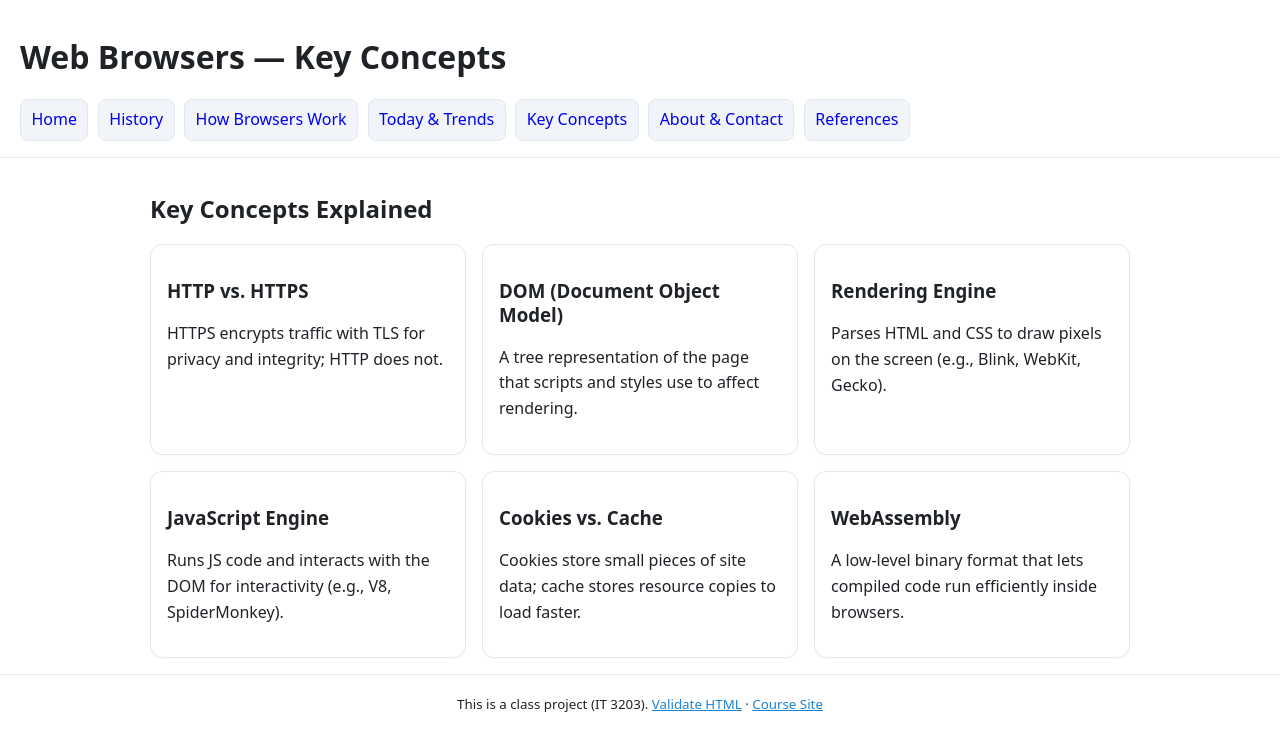
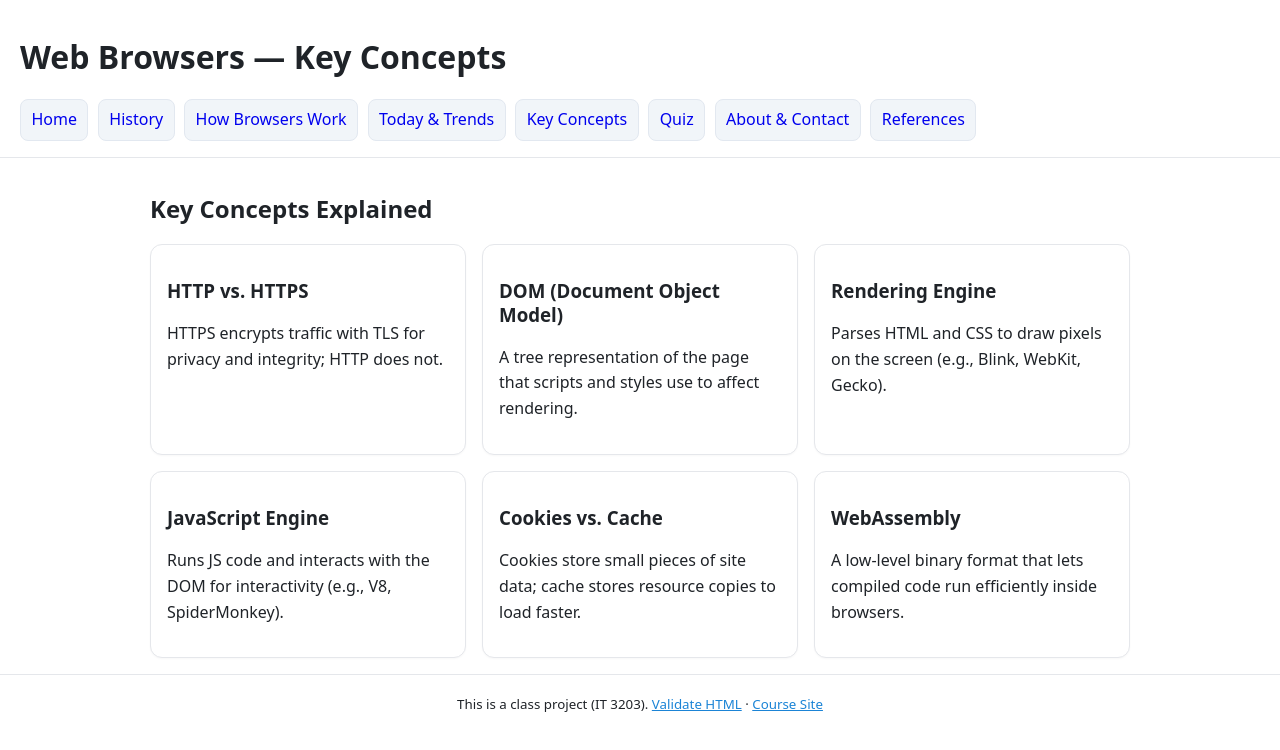
Before and after one commit to mcribbs1/WebBrowserAssignment, a plain HTML site: page concepts.html in a window 1280 px wide. Drawn offline with Linux system fonts and the light colour scheme.

Commit message:
Add files via upload

```diff
--- a/concepts.html
+++ b/concepts.html
@@ -23,6 +23,7 @@
     <a href="mechanics.html">How Browsers Work</a>
     <a href="today.html">Today & Trends</a>
     <a href="concepts.html">Key Concepts</a>
+    <a href="quiz.html">Quiz</a>
     <a href="about.html">About & Contact</a>
     <a href="references.html">References</a>
   </nav>
```
Also changed, not shown: about.html (+2 -1 lines), history.html (+1 -0 lines), index.html (+1 -0 lines), mechanics.html (+1 -0 lines), quiz.html (+1 -0 lines), references.html (+1 -0 lines), today.html (+1 -0 lines).
